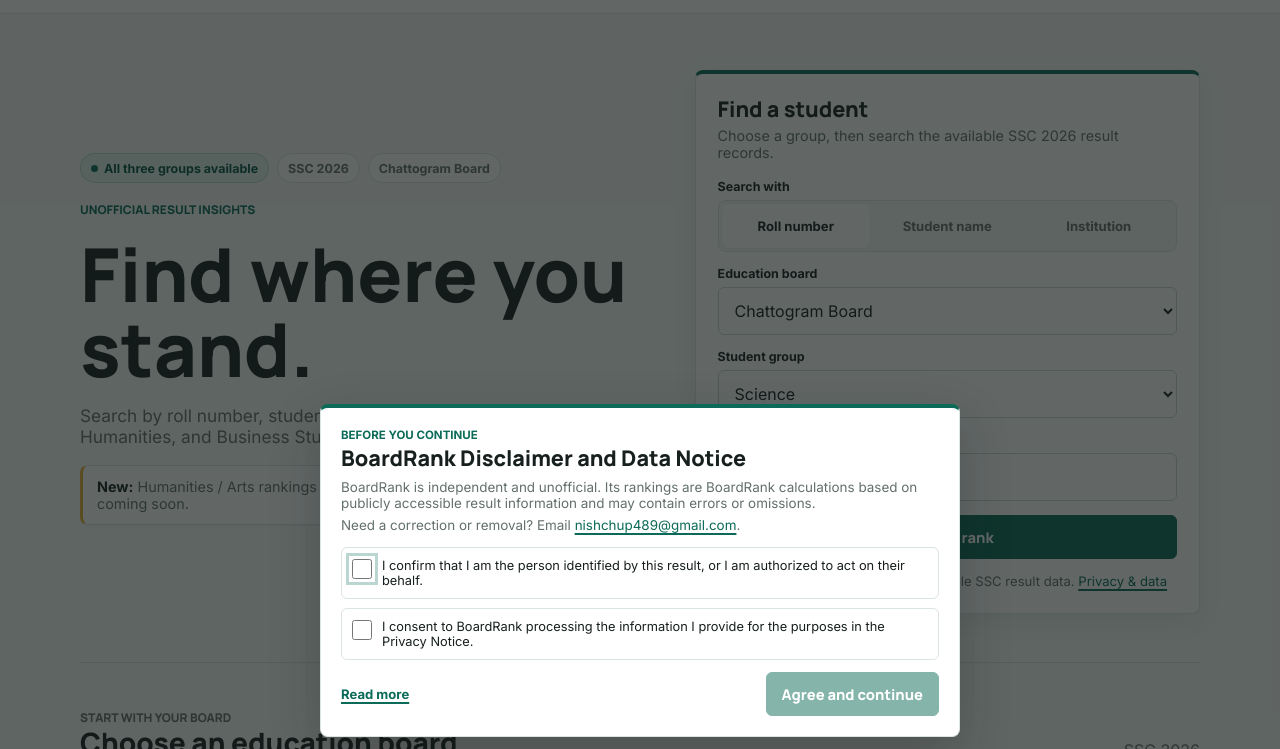
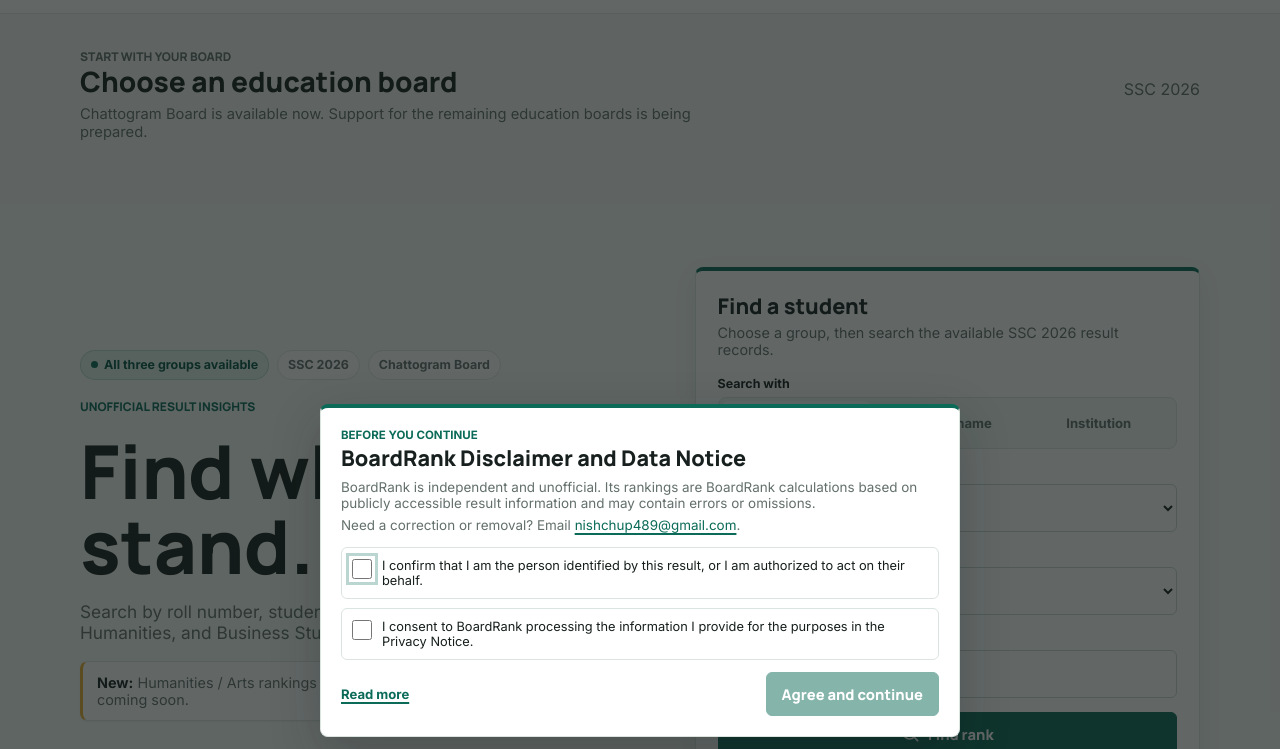
Before and after one commit to nishchup489-afk/boardrank, a plain HTML site: page index.html in a window 1280 px wide. Shown: the part 51-800 px from the top of the page. Drawn offline with Linux system fonts and the light colour scheme.

Commit message:
jyfjfjhfj

```diff
--- a/css/home.css
+++ b/css/home.css
@@ -644,6 +644,11 @@
   padding: 46px 0 50px;
 }
 
+.home-page > .board-section:first-child {
+  border-top: 0;
+  padding-top: 34px;
+}
+
 .board-section .browse-heading {
   margin-bottom: 6px;
 }
--- a/index.html
+++ b/index.html
@@ -8,7 +8,7 @@
     <title>SSC 2026 Chattogram Board Rankings &amp; Result Search | SSC Rank</title>
     <link rel="icon" href="/assets/logo.svg" type="image/svg+xml">
     <link rel="stylesheet" href="/css/global.css?v=6">
-    <link rel="stylesheet" href="/css/home.css?v=7">
+    <link rel="stylesheet" href="/css/home.css?v=8">
     <script type="module" src="/js/app.js?v=17"></script>
     <script type="module" src="/js/home.js?v=8"></script>
     <script type="module" src="/js/seo.js?v=3"></script>
@@ -43,6 +43,19 @@
     </header>
 
     <main class="page-shell home-page">
+      <section class="board-section" id="boards" aria-labelledby="boards-title">
+        <div class="browse-heading">
+          <div>
+            <p class="eyebrow">Start with your board</p>
+            <h2 id="boards-title">Choose an education board</h2>
+          </div>
+          <p>SSC 2026</p>
+        </div>
+        <p class="section-lead">Chattogram Board is available now. Support for the remaining education boards is being prepared.</p>
+        <div class="status-box" data-page-status hidden></div>
+        <div class="selection-grid home-board-grid" data-board-grid></div>
+      </section>
+
       <section class="home-hero" aria-labelledby="home-title">
         <div class="home-copy">
           <div class="context-chips" aria-label="Available ranking context">
@@ -114,19 +127,6 @@
             <span>Unofficial ranking based on available SSC result data. <a href="/privacy/">Privacy &amp; data</a></span>
           </p>
         </section>
-      </section>
-
-      <section class="board-section" id="boards" aria-labelledby="boards-title">
-        <div class="browse-heading">
-          <div>
-            <p class="eyebrow">Start with your board</p>
-            <h2 id="boards-title">Choose an education board</h2>
-          </div>
-          <p>SSC 2026</p>
-        </div>
-        <p class="section-lead">Chattogram Board is available now. Support for the remaining education boards is being prepared.</p>
-        <div class="status-box" data-page-status hidden></div>
-        <div class="selection-grid home-board-grid" data-board-grid></div>
       </section>
 
       <section class="home-trust" aria-label="Ranking features">
```
